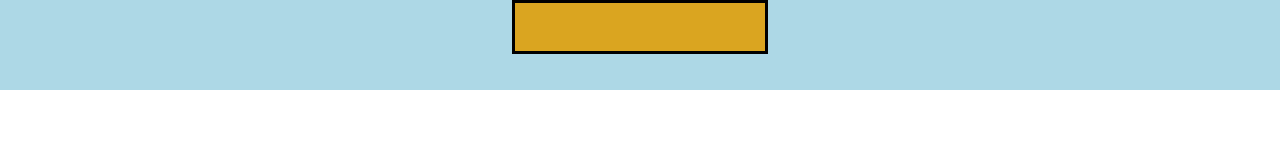
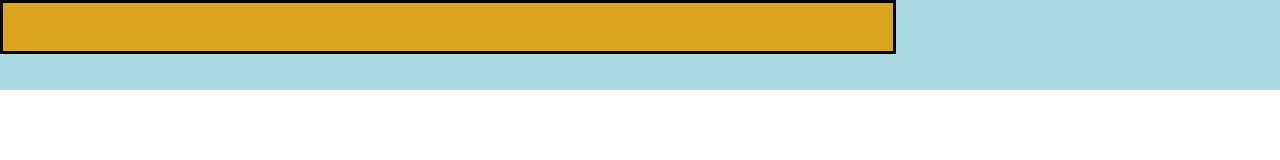
Before and after one commit to AndreaLazzaari/htmlcss-struttura-discord, a plain HTML site: page index.html in a window 1280 px wide. Drawn offline with Linux system fonts and the light colour scheme.

Commit message:
commit delle 12

```diff
--- a/style/style.css
+++ b/style/style.css
@@ -9,12 +9,13 @@
 header{
     height: 90px;
     background-color: #add8e6;
+
 }
 
 .contenitore{
-    margin: 0 auto;
+
     background-color: #daa520;
     border: solid black;
     height: 60%;
-    width: 20%;
+    width: 70%;
 }
```
Also changed, not shown: index.html (renamed from idex.html).
